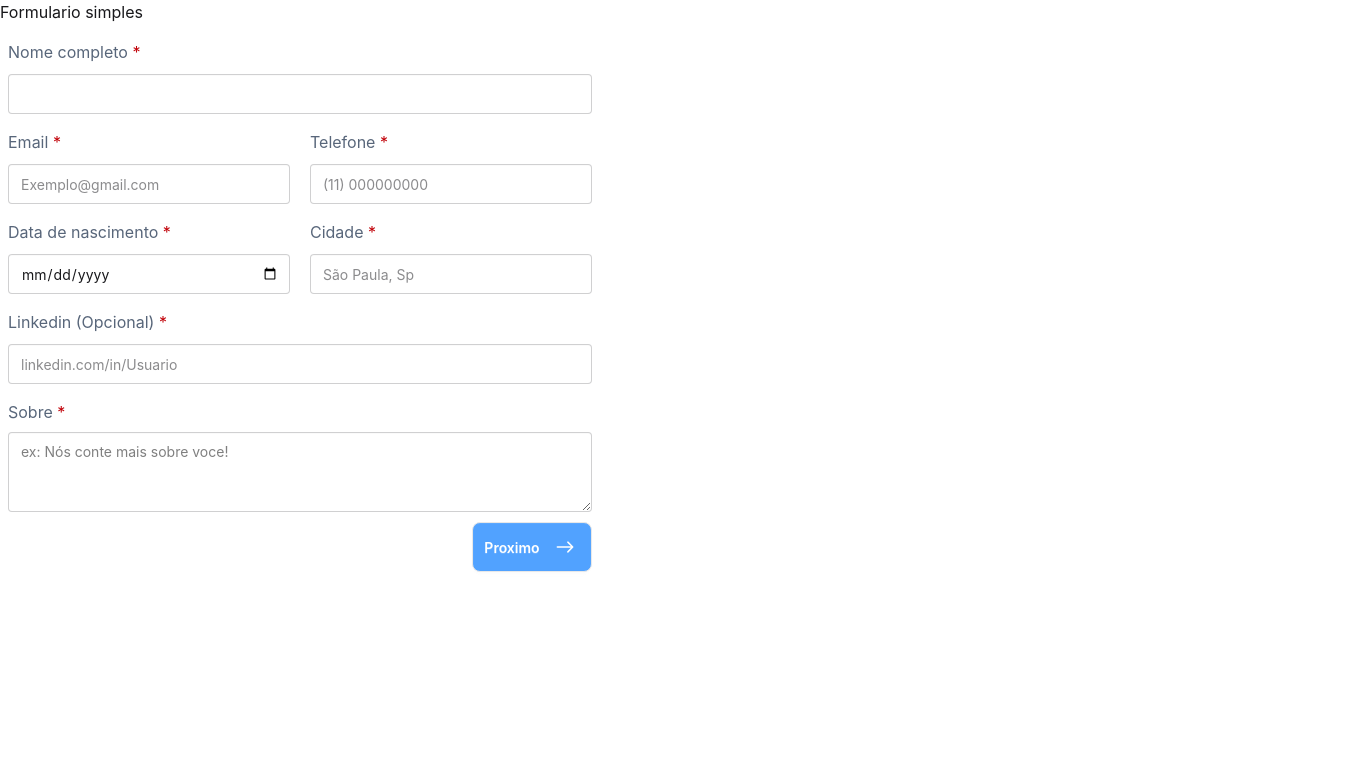
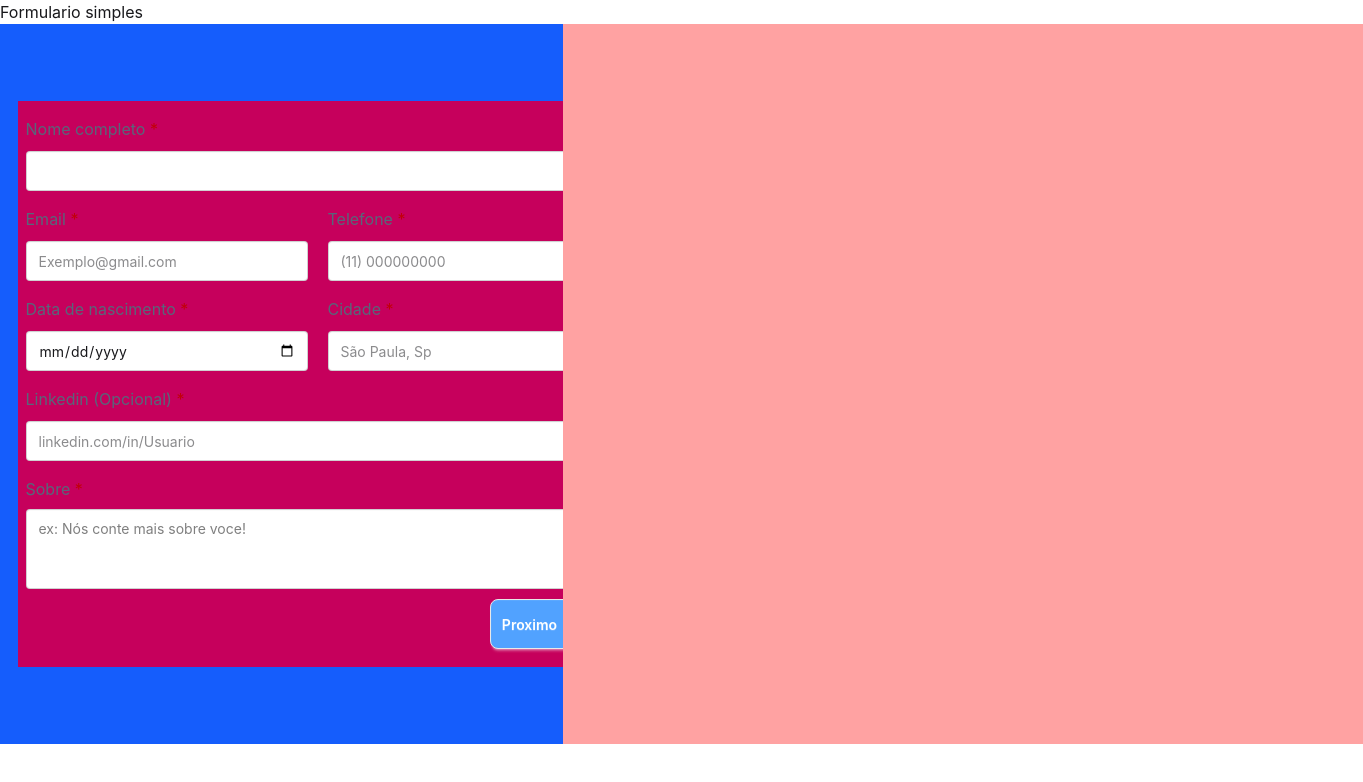
Before and after one commit to ItaloDev-Marcelo/Curriculo_Pro2, a React (Vite) app: page / in a window 1280 px wide. Shown: the top 782 px of the page, 1363 px wide, since content can reach past the window. Built offline with nearby package versions, Linux system fonts and the light colour scheme.

Commit message:
feat: importando Resume no Main

```diff
--- a/src/layout/Main.tsx
+++ b/src/layout/Main.tsx
@@ -4,6 +4,7 @@ import { DadosDefault,EducationDefault, ExperienceDefault, SkillsDefault } from
 import MultStepForm from "../form/MultStepForm";
 import { zodResolver } from '@hookform/resolvers/zod';
 import {schemaMultiStepForm, type MultiStepFormData} from '../lib/SchemaMultStepForm';
+import { Resume } from '../components/Resume_Preview/Resume';
 
 const Main = () => {
   const [step, setStep] = useState(0)
@@ -26,8 +27,13 @@ const Main = () => {
     <FormProvider {...methods}>
     <main>
       <h1>Formulario simples</h1>
-        <div>
-            <MultStepForm onNextS={onNext} onBack={onBack} step={step} />
+        <div className='grid bg-blue-600 grid-cols-2 items-center place-items-center gap-2.5'>
+            <div className='bg-pink-700'>
+              <MultStepForm onNextS={onNext} onBack={onBack} step={step} />
+            </div>
+            <section className='bg-red-300 p-2 w-full h-180 xl:w-200 overflow-y-scroll overflow-x-hidden relative'>
+              <Resume/>
+            </section>
         </div>
     </main>
     </FormProvider>
```
